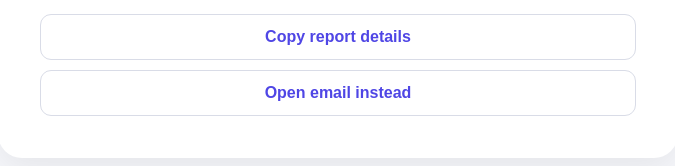
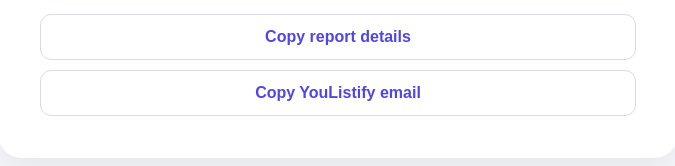
Before and after one commit to angelaannibale-coder/youlistify, a Next.js app: page /report in a window 1280 px wide. Shown: the part 727-893 px from the top of the page, without its empty margins (302-977 px from the left). Built offline with nearby package versions, Linux system fonts and the light colour scheme; no server answers.

Commit message:
Avoid email app handoff in report fallback

```diff
--- a/app/report/page.tsx
+++ b/app/report/page.tsx
@@ -2,7 +2,8 @@
 
 import { useEffect, useMemo, useState, type FormEvent } from "react";
 
-const supportEmail = "support@youlistify.com";
+const supportEmails = ["support@youlistify.com", "hello@youlistify.com"];
+const supportEmailText = supportEmails.join(", ");
 
 export default function ReportPage() {
   const [details, setDetails] = useState({ type: "listing", title: "", url: "", id: "" });
@@ -12,7 +13,7 @@ export default function ReportPage() {
   const [sending, setSending] = useState(false);
   const [sent, setSent] = useState(false);
   const [error, setError] = useState("");
-  const [copied, setCopied] = useState(false);
+  const [copiedAction, setCopiedAction] = useState("");
 
   useEffect(() => {
     const params = new URLSearchParams(window.location.search);
@@ -92,8 +93,8 @@ export default function ReportPage() {
   async function copyReportDetails() {
     try {
       await navigator.clipboard.writeText(reportText);
-      setCopied(true);
-      window.setTimeout(() => setCopied(false), 2000);
+      setCopiedAction("details");
+      window.setTimeout(() => setCopiedAction(""), 2000);
     } catch {
       const input = document.createElement("textarea");
       input.value = reportText;
@@ -101,12 +102,25 @@ export default function ReportPage() {
       input.select();
       document.execCommand("copy");
       document.body.removeChild(input);
-      setCopied(true);
-      window.setTimeout(() => setCopied(false), 2000);
+      setCopiedAction("details");
+      window.setTimeout(() => setCopiedAction(""), 2000);
     }
   }
 
-  const mailHref = `mailto:${supportEmail}?subject=${encodeURIComponent(`Report YouListify ${typeLabel}${details.title ? `: ${details.title}` : ""}`)}&body=${encodeURIComponent(reportText)}`;
+  async function copySupportEmail() {
+    try {
+      await navigator.clipboard.writeText(supportEmailText);
+    } catch {
+      const input = document.createElement("textarea");
+      input.value = supportEmailText;
+      document.body.appendChild(input);
+      input.select();
+      document.execCommand("copy");
+      document.body.removeChild(input);
+    }
+    setCopiedAction("email");
+    window.setTimeout(() => setCopiedAction(""), 2000);
+  }
 
   return (
     <main style={{ minHeight: "100vh", background: "#f6f7fb", padding: "40px 18px", fontFamily: "Arial,sans-serif" }}>
@@ -139,8 +153,8 @@ export default function ReportPage() {
             </form>
 
             <div style={{ display: "grid", gap: 10, marginTop: 16 }}>
-              <button type="button" onClick={copyReportDetails} style={secondaryButton}>{copied ? "Report details copied" : "Copy report details"}</button>
-              <a href={mailHref} style={{ ...secondaryButton, textAlign: "center" }}>Open email instead</a>
+              <button type="button" onClick={copyReportDetails} style={secondaryButton}>{copiedAction === "details" ? "Report details copied" : "Copy report details"}</button>
+              <button type="button" onClick={copySupportEmail} style={secondaryButton}>{copiedAction === "email" ? "YouListify email copied" : "Copy YouListify email"}</button>
             </div>
           </>
         )}
```
